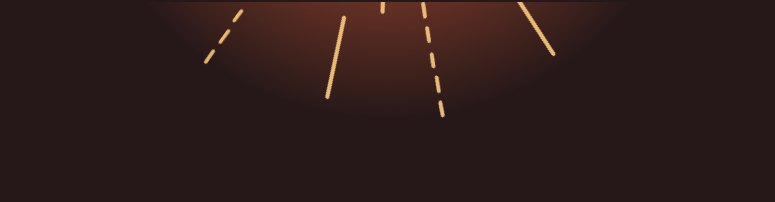
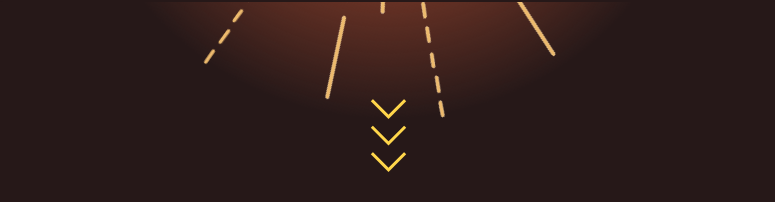
Before and after one commit to uark-acm/hackathon, a Next.js app: page / in a window 1280 px wide. Shown: the part 598-800 px from the top of the page, without its empty margins (252-1027 px from the left). Built offline with nearby package versions, Linux system fonts and the light colour scheme; a web font is replaced by a local one.

Commit message:
🚸 Added scroll indicator

```diff
--- a/components/hero.tsx
+++ b/components/hero.tsx
@@ -47,6 +47,13 @@ const Hero = () => {
                         />
                 }
             </div>
+            <div className={styles.indicatorContainer}>
+                <div className={styles.indicator}>
+                    <span></span>
+                    <span></span>
+                    <span></span>
+                </div>
+            </div>
         </div>
     );
 }
--- a/styles/Hero.module.scss
+++ b/styles/Hero.module.scss
@@ -8,7 +8,7 @@
     text-align: center;
 
     .burst {
-        height: 100%;
+        height: calc(100% - 75px);
         width: 100%;
 
         svg {
@@ -77,4 +77,69 @@
             margin: 32px auto 0;
         }
     }
+
+    .indicatorContainer {
+        display: flex;
+        justify-content: center;
+        height: 75px;
+
+        .indicator{
+            position:relative;
+            width:25px;
+            height:25px;
+            transform: rotate(45deg);
+
+            span {
+                position:absolute;
+                left:0;
+                top:0;
+                width:100%;
+                height:100%;
+                box-sizing:border-box;
+                border:none;
+                border-bottom:3px solid #fff;
+                border-right:3px solid #fff;
+                animation:animate 1s linear infinite;
+                &:nth-child(1){
+                    top:-30px;
+                    left:-30px;
+                    animation-delay:0s;
+                }
+                &:nth-child(2){
+                    top:-15px;
+                    left:-15px;
+                    animation-delay:0.2s;
+                }
+                &:nth-child(3){
+                    top:0;
+                    left:0;
+                    animation-delay:0.4s;
+                }
+                &:nth-child(4){
+                    top:15px;
+                    left:15px;
+                    animation-delay:0.6s;
+                }
+                &:nth-child(5){
+                    top:30px;
+                    left:30px;
+                    animation-delay:0.8s;
+                }
+            }
+        }
+
+        @keyframes animate{
+            0%{
+                border-color:#fff;
+                transform:translate(0,0);
+            }
+            20%{
+                border-color:#fff;
+                transform:translate(15px,15px);
+            }
+            20.1%,100%{
+                border-color:#ffd64a;
+            }
+        }
+    }
 }
```
